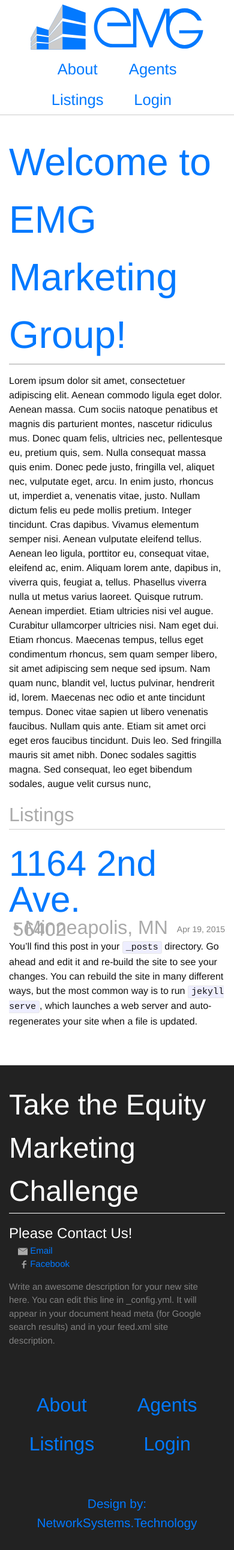
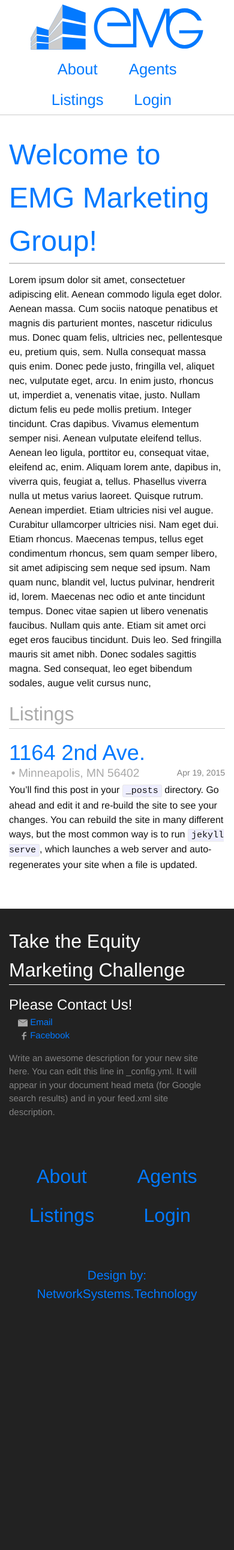
Before and after one commit to jake-humphrey/jake-humphrey.github.io, a Jekyll site: the page built from index.html, in a window 390 px wide. Shown: the whole page at 60% size. Built offline with Jekyll 4.4.1, drawn with Linux system fonts in a browser that asks for light colours; after the commit the page ends 2202 px from its top, so only the background shows below that.

Commit message:
font sizes for mobile

```diff
--- a/_sass/_layout.scss
+++ b/_sass/_layout.scss
@@ -80,6 +80,9 @@
     color:white;
     border-bottom: $underlines;
     border-color:white;
+    @include media-query($on-palm) {
+        font-size: 2em;
+    }
 }
 
 .contact-list,
@@ -190,6 +193,9 @@
     color: $brand-color;
     border-bottom: $underlines;
     border-bottom-width:2px;
+    @include media-query($on-palm) {
+        font-size: 3em;
+    }
 }
 
 .page-subheading {
@@ -274,6 +280,9 @@
     font-size: 2.5em;
     line-height: 1em;
     padding-top: .2em;
+    @include media-query($on-palm) {
+        font-size: 1.5em;
+    }
 }
 
 .post-location {
@@ -281,6 +290,9 @@
     font-size: 2em;
     line-height: .1em;
     padding-left:.2em;
+    @include media-query($on-palm) {
+        font-size: 1.2em;
+    }
 }
 
 
```
